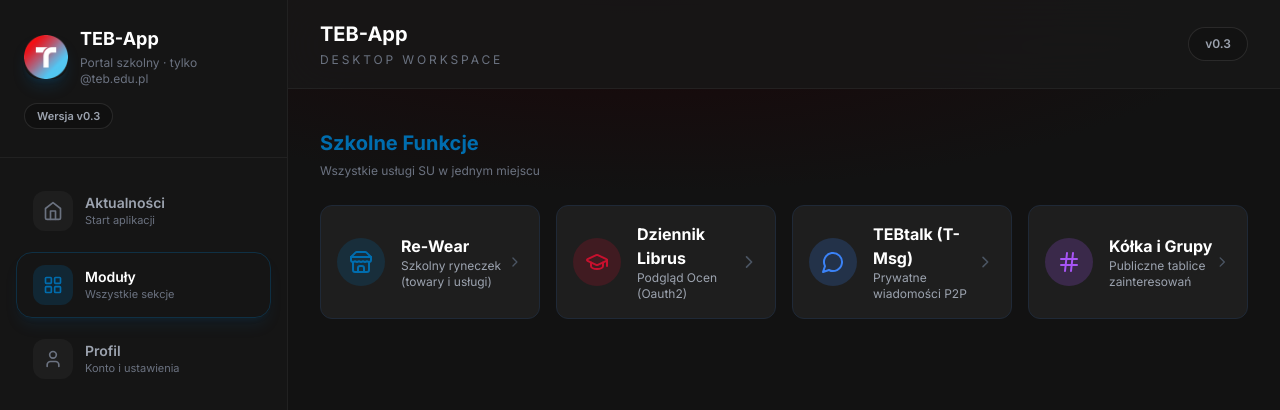
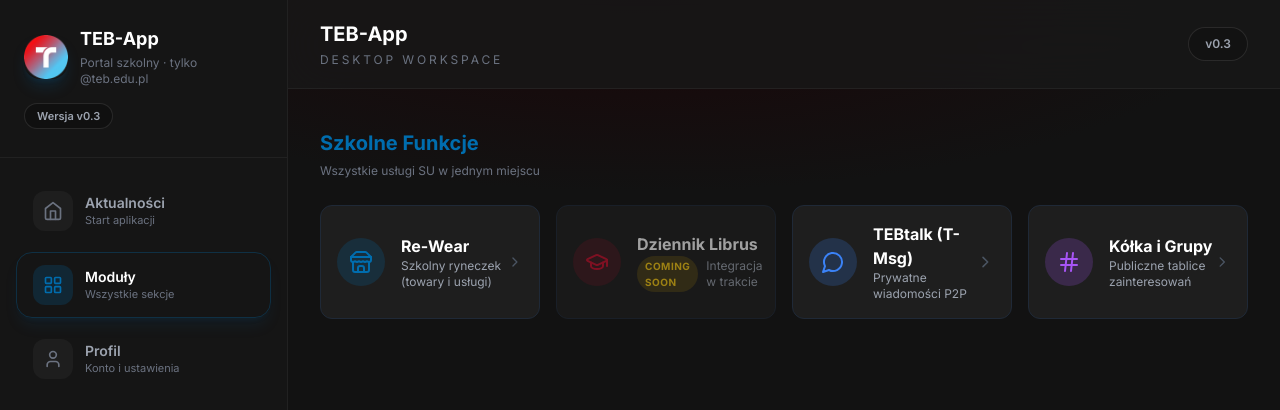
Before and after one commit to Kamciosz/teb-app-production, a React (Vite) app: page /features in a window 1280 px wide. Shown: the top 410 px of the page. Built offline with nearby package versions, Linux system fonts and the light colour scheme; no server answers.

Commit message:
feat(librus): mark as Coming Soon, frontend blocked

```diff
--- a/src/features/features/Features.jsx
+++ b/src/features/features/Features.jsx
@@ -24,14 +24,17 @@ export default function Features() {
                     <ChevronRight className="text-gray-600" />
                 </Link>
 
-                <Link to="/librus" className="bg-surface border border-gray-800 p-4 rounded-xl flex items-center justify-between transition hover:border-secondary">
+                <Link to="/librus" className="bg-surface border border-gray-800 p-4 rounded-xl flex items-center justify-between transition opacity-60 pointer-events-none">
                     <div className="flex items-center gap-4">
                         <div className="bg-secondary/20 p-3 rounded-full text-secondary">
                             <GraduationCap size={24} />
                         </div>
                         <div>
                             <h3 className="font-bold text-white">Dziennik Librus</h3>
-                            <p className="text-xs text-gray-400">Podgląd Ocen (Oauth2)</p>
+                            <p className="text-xs text-gray-400 flex items-center gap-2">
+                                <span className="inline-block px-2 py-0.5 bg-yellow-500/20 text-yellow-400 text-[10px] font-bold rounded-full uppercase tracking-wider">Coming Soon</span>
+                                <span>Integracja w trakcie</span>
+                            </p>
                         </div>
                     </div>
                     <ChevronRight className="text-gray-600" />
--- a/src/features/librus/Librus.jsx
+++ b/src/features/librus/Librus.jsx
@@ -76,6 +76,35 @@ function parseAttendance(att) {
 
 // ═══════════════════════════════════════════════════════════════════════
 export default function Librus() {
+    const [showLogin, setShowLogin] = useState(false);
+    const [loginError, setLoginError] = useState('');
+
+    return (
+        <div className="p-4 fade-in">
+            <div className="text-center py-20">
+                <div className="bg-yellow-500/10 w-20 h-20 rounded-full flex items-center justify-center mx-auto mb-6">
+                    <GraduationCap size={40} className="text-yellow-400" />
+                </div>
+                <h2 className="text-2xl font-bold text-white mb-3">Dziennik Librus</h2>
+                <p className="text-gray-400 mb-2">Moduł w trakcie integracji</p>
+                <div className="inline-block px-4 py-1.5 bg-yellow-500/20 text-yellow-400 text-sm font-bold rounded-full uppercase tracking-wider mb-6">Coming Soon</div>
+                <p className="text-gray-500 text-sm max-w-md mx-auto">
+                    Pracujemy nad integracją z dziennikiem Librus Synergia.
+                    Będzie dostępny wkrótce. Śledź aktualności w aplikacji.
+                </p>
+                <div className="mt-8 p-4 bg-surface border border-gray-800 rounded-xl max-w-md mx-auto text-left text-sm text-gray-400">
+                    <p className="font-bold text-white mb-2">🔧 Planowane funkcje:</p>
+                    <ul className="space-y-1.5">
+                        <li className="flex items-center gap-2"><span className="text-yellow-500">●</span> Podgląd ocen i frekwencji</li>
+                        <li className="flex items-center gap-2"><span className="text-yellow-500">●</span> Plan lekcji na bieżący tydzień</li>
+                        <li className="flex items-center gap-2"><span className="text-yellow-500">●</span> Automatyczne logowanie przez OAuth2</li>
+                        <li className="flex items-center gap-2"><span className="text-yellow-500">●</span> Powiadomienia o nowych ocenach</li>
+                    </ul>
+                </div>
+            </div>
+        </div>
+    );
+}
     const [isLoggedIn, setIsLoggedIn] = useState(false);
     const [loginInput, setLoginInput] = useState('');
     const [passInput, setPassInput] = useState('');
```
